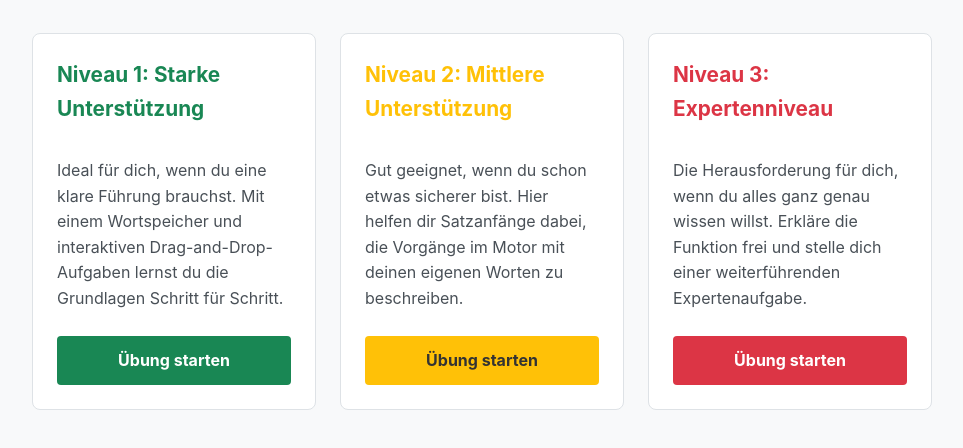
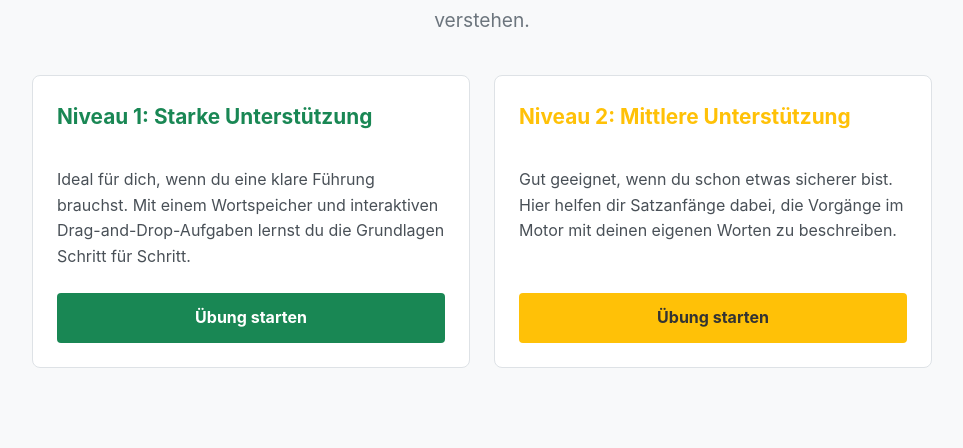
Before and after one commit to krummen/Stoffe-als-Energietr-ger, a plain HTML site: page index.html in a window 1280 px wide. Shown: the part 284-732 px from the top of the page, without its empty margins (158-1121 px from the left). Drawn offline with Linux system fonts and the light colour scheme.

Commit message:
Update index.html

```diff
--- a/index.html
+++ b/index.html
@@ -111,11 +111,6 @@
                 <div class="button">Übung starten</div>
             </a>
 
-            <a href="niveau_3.html" class="level-card level-3">
-                <h2>Niveau 3: Expertenniveau</h2>
-                <p>Die Herausforderung für dich, wenn du alles ganz genau wissen willst. Erkläre die Funktion frei und stelle dich einer weiterführenden Expertenaufgabe.</p>
-                <div class="button">Übung starten</div>
-            </a>
         </main>
     </div>
 </body>
```
